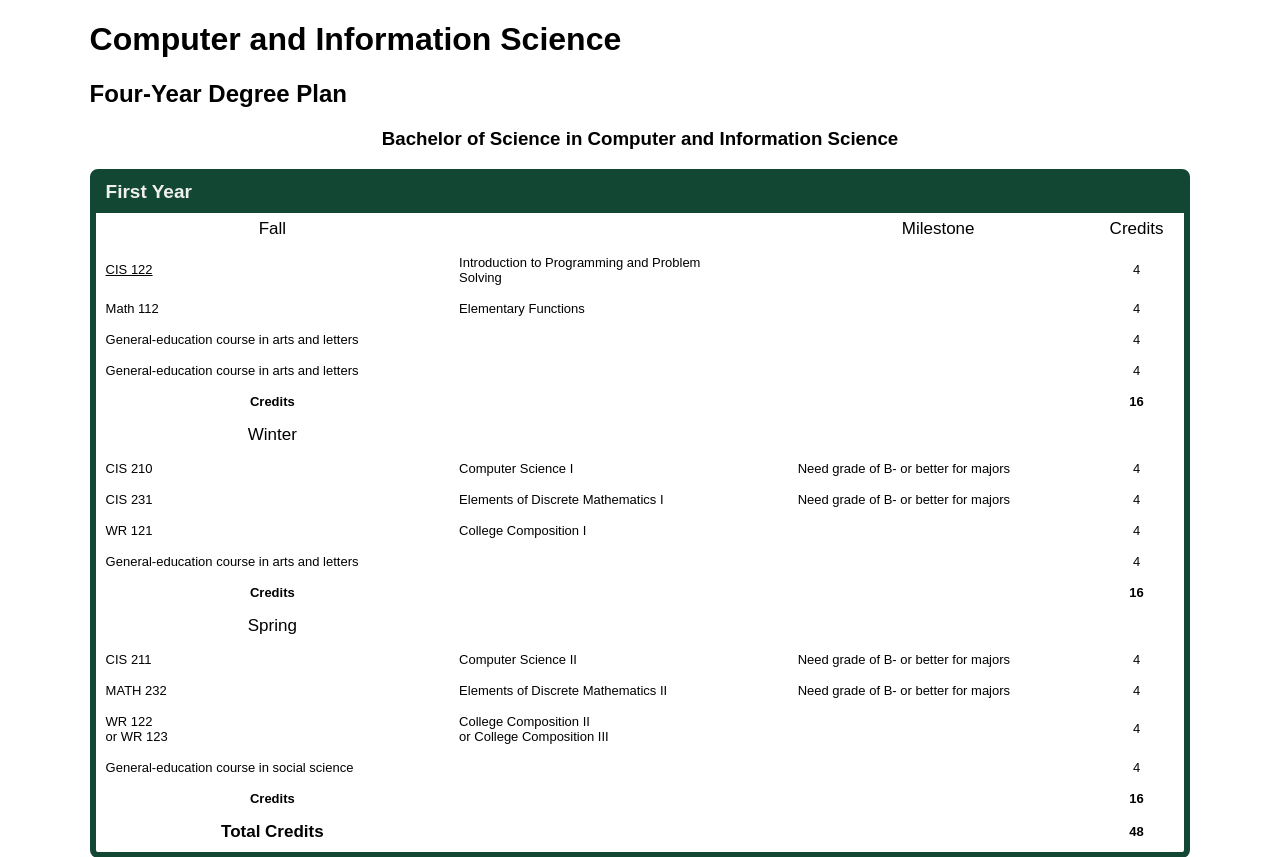
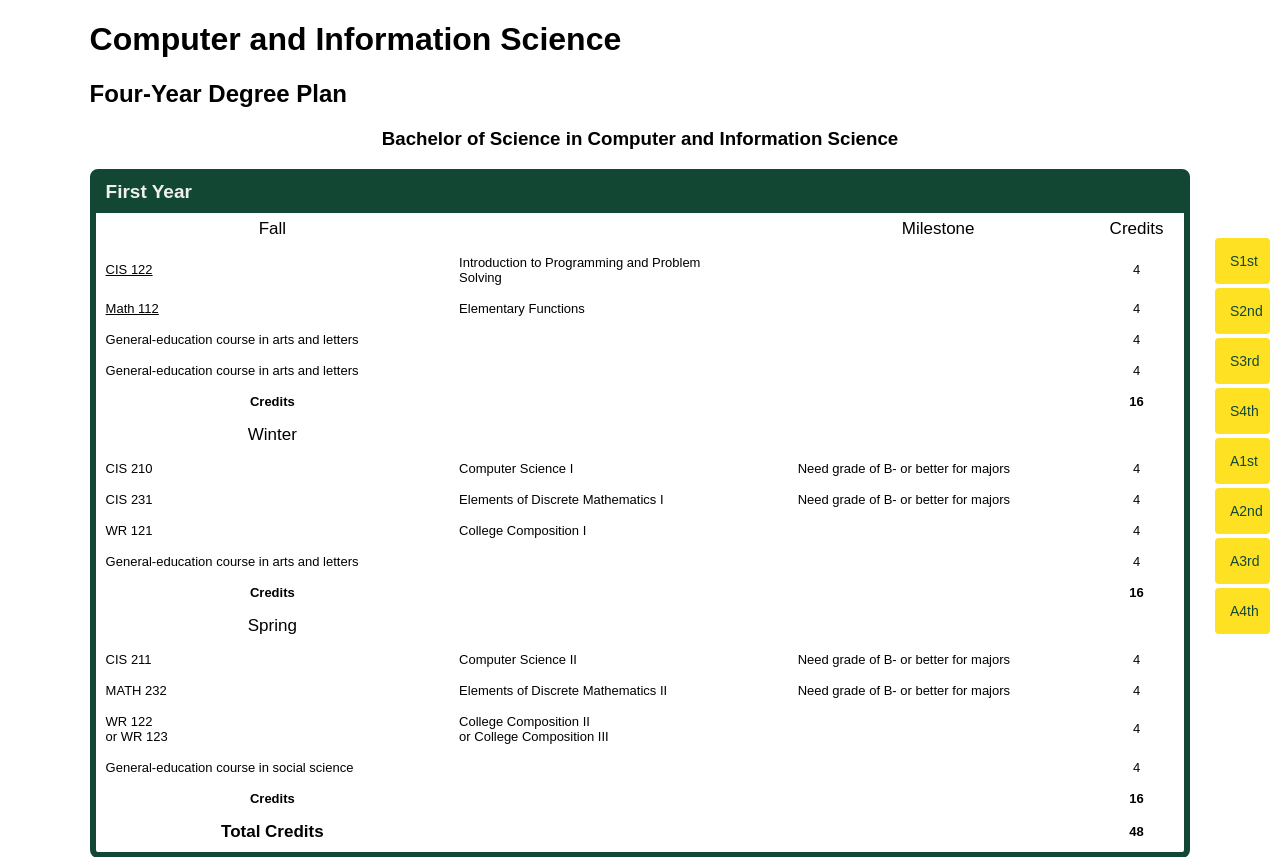
Before and after one commit to shuijian7/SlackTrack, a PHP site: page /HTML/CIS.html in a window 1280 px wide. Shown: the part 91-948 px from the top of the page. Run offline with PHP 8.4, Linux system fonts and the light colour scheme; some libraries are stand-ins or nearby versions.

Commit message:
web page updated(new component added), our page looks amazing

```diff
--- a/CSS/Popup.css
+++ b/CSS/Popup.css
@@ -21,11 +21,11 @@ body {font-family: Arial, Helvetica, sans-serif;}
   .modal-content {
     overflow: scroll;
     background-color: #124734;
-    margin: 15% auto; /* 15% from the top and centered */
+    margin: 5% auto; /* 15% from the top and centered */
     padding: 20px;
     border: 2px solid #fee123;
-    width: 50%; /* Could be more or less, depending on screen size */
-    height: 50%;
+    width: 75%; /* Could be more or less, depending on screen size */
+    height: 75%;
     border-radius:8px;
   }
 
@@ -47,10 +47,172 @@ body {font-family: Arial, Helvetica, sans-serif;}
   #myBtn2 {
     display: none;
     position: fixed;
-    bottom: 20px;
+    bottom: 22px;
     right: 10px;
     z-index: 49;
     font-size: 15px;
+    border: none;
+    outline: none;
+    width: 55px;
+    background-color: #124734;
+    color: #fee123;
+    cursor: pointer;
+    padding: 15px;
+    border-radius: 4px;
+    text-align: center;
+    vertical-align:middle;
+
+  }
+
+
+  #Btn8y {
+    display: block;
+    position: fixed;
+    /* margin-bottom: 70px; */
+    bottom: 75px;
+    right: 10px;
+    z-index: 49;
+    font-size: 14px;
+    border: none;
+    outline: none;
+    width: 55px;
+    background-color: #fee123;
+    color: #124734;
+    cursor: pointer;
+    padding: 15px;
+    border-radius: 4px;
+    text-align: center;
+    vertical-align:middle;
+
+  }
+  #Btn7y {
+    display: block;
+    position: fixed;
+    /* margin-bottom: 70px; */
+    bottom: 125px;
+    right: 10px;
+    z-index: 49;
+    font-size: 14px;
+    border: none;
+    outline: none;
+    width: 55px;
+    background-color: #fee123;
+    color: #124734;
+    cursor: pointer;
+    padding: 15px;
+    border-radius: 4px;
+    text-align: center;
+    vertical-align:middle;
+
+  }
+  #Btn6y {
+    display: block;
+    position: fixed;
+    /* margin-bottom: 70px; */
+    bottom: 175px;
+    right: 10px;
+    z-index: 49;
+    font-size: 14px;
+    border: none;
+    outline: none;
+    width: 55px;
+    background-color: #fee123;
+    color: #124734;
+    cursor: pointer;
+    padding: 15px;
+    border-radius: 4px;
+    text-align: center;
+    vertical-align:middle;
+
+  }
+  #Btn5y {
+    display: block;
+    position: fixed;
+    /* margin-bottom: 70px; */
+    bottom: 225px;
+    right: 10px;
+    z-index: 49;
+    font-size: 14px;
+    border: none;
+    outline: none;
+    width: 55px;
+    background-color: #fee123;
+    color: #124734;
+    cursor: pointer;
+    padding: 15px;
+    border-radius: 4px;
+    text-align: center;
+    vertical-align:middle;
+
+  }
+  #Btn4y {
+    display: block;
+    position: fixed;
+    /* margin-bottom: 70px; */
+    bottom: 275px;
+    right: 10px;
+    z-index: 49;
+    font-size: 14px;
+    border: none;
+    outline: none;
+    width: 55px;
+    background-color: #fee123;
+    color: #124734;
+    cursor: pointer;
+    padding: 15px;
+    border-radius: 4px;
+    text-align: center;
+    vertical-align:middle;
+
+  }
+  #Btn3y {
+    display: block;
+    position: fixed;
+    /* margin-bottom: 70px; */
+    bottom: 325px;
+    right: 10px;
+    z-index: 49;
+    font-size: 14px;
+    border: none;
+    outline: none;
+    width: 55px;
+    background-color: #fee123;
+    color: #124734;
+    cursor: pointer;
+    padding: 15px;
+    border-radius: 4px;
+    text-align: center;
+    vertical-align:middle;
+
+  }
+  #Btn2y {
+    display: block;
+    position: fixed;
+    /* margin-bottom: 70px; */
+    bottom: 375px;
+    right: 10px;
+    z-index: 49;
+    font-size: 14px;
+    border: none;
+    outline: none;
+    width: 55px;
+    background-color: #fee123;
+    color: #124734;
+    cursor: pointer;
+    padding: 15px;
+    border-radius: 4px;
+    text-align: center;
+    vertical-align:middle;
+
+  }
+  #Btn1y {
+    display: block;
+    position: fixed;
+    /* margin-bottom: 70px; */
+    bottom: 425px;
+    right: 10px;
+    z-index: 49;
+    font-size: 14px;
     border: none;
     outline: none;
     width: 55px;
@@ -64,7 +226,13 @@ body {font-family: Arial, Helvetica, sans-serif;}
 
   }
 
-  #myBtn2:hover {
+  #Btn1y:hover,  #Btn2y:hover, #Btn3y:hover ,#Btn4y:hover,
+  #Btn5y:hover, #Btn6y:hover, #Btn7y:hover, #Btn8y:hover {
     background-color: #124734;
     color: #fee123;
   }
+
+  #myBtn2:hover{
+    background-color: #fee123;
+    color: #124734;
+  }
--- a/HTML/CIS.html
+++ b/HTML/CIS.html
@@ -54,17 +54,19 @@ Last Updated: Jarvis Dong Feb 25th 9:14 AM -->
 			<span class="close">&times;</span>
 			<p style="color: white">Hello CIS 122!</p>
 			<select id= "myMajor" style= "width:30%;" >
-				<option value="NNN" disabled selected>Select  professor</option>
-				<option value="Hank">Hank Childs</option>
-				<option value="Lei">Lei Jiao</option>
-				<option value="Anthony">Anthony Hornof</option>
-				<option value="Joe">Joe Sventek</option>
+				<option value='NNN' disabled selected>Select  professor</option>
+				<option value='Hank'>Hank Childs</option>
+				<option value='Lei'>Lei Jiao</option>
+				<option value='Anthony'>Anthony Hornof</option>
+				<option value='Joe'>Joe Sventek</option>
 			</select>
 			<br>
 			<br>
 			<br>
+			<canvas id="my_canvas" width= "1000"    style="border:2px solid #ffffff; height: 200px; border-radius: 6px; "></canvas>
+			<!-- <div id="chartContainer" style="height: 370px; width: 100%;"></div> -->
 			<br>
-			<br>
+			<!-- <canvas id="a_canvas" width="1000" height="700"></canvas> -->
 			<br>
 			<br>
 			<br>
@@ -89,7 +91,7 @@ Last Updated: Jarvis Dong Feb 25th 9:14 AM -->
 
 
 		<!-- BS First Year Table -->
-		<table class="greenTable" >
+		<table id="s1" class="greenTable" >
 			<thead>
 				<tr>
 				<th>First Year</th>
@@ -114,7 +116,7 @@ Last Updated: Jarvis Dong Feb 25th 9:14 AM -->
 			<td>4</td>
 			</tr>
 			<tr>
-			<td style="text-align:left">Math 112</td>
+			<td role="button" id="myBtn3" class="u" style="text-align:left; cursor: pointer">Math 112</td>
 			<td style="text-align:left">Elementary Functions</td>
 			<td></td>
 			<td>4</td>
@@ -228,7 +230,7 @@ Last Updated: Jarvis Dong Feb 25th 9:14 AM -->
 
 
 		<!-- BS Second Year Table -->
-		<table class="greenTable">
+		<table id="s2" class="greenTable">
 				<thead>
 				<tr>
 				<th>Second Year</th>
@@ -376,7 +378,7 @@ Last Updated: Jarvis Dong Feb 25th 9:14 AM -->
 
 		<br>
 		<!-- BS Third Year Table -->
-		<table class="greenTable">
+		<table id="s3" class="greenTable">
 				<thead>
 				<tr>
 				<th>Third Year</th>
@@ -509,7 +511,7 @@ Last Updated: Jarvis Dong Feb 25th 9:14 AM -->
 
 		<br>
 		<!-- BS Forth Year Table-->
-		<table class="greenTable">
+		<table id="s4" class="greenTable">
 				<thead>
 				<tr>
 				<th>Forth Year</th>
@@ -622,7 +624,7 @@ Last Updated: Jarvis Dong Feb 25th 9:14 AM -->
 		<h3 style="text-align:center">Bachelor of Arts in Computer and Information Science</h3>
 
 		<!-- BA First Year Table -->
-		<table class="greenTable">
+		<table id="a1" class="greenTable">
 				<thead>
 					<tr>
 					<th>First Year</th>
@@ -757,7 +759,7 @@ Last Updated: Jarvis Dong Feb 25th 9:14 AM -->
 
 		<br>
 		<!-- BA Second Year Table -->
-		<table class="greenTable">
+		<table id="a2" class="greenTable">
 				<thead>
 				<tr>
 				<th>Second Year</th>
@@ -907,7 +909,7 @@ Last Updated: Jarvis Dong Feb 25th 9:14 AM -->
 
 		<br>
 		<!-- BA Third Year Table -->
-		<table class="greenTable">
+		<table id="a3" class="greenTable">
 				<thead>
 				<tr>
 				<th>Third Year</th>
@@ -1046,7 +1048,7 @@ Last Updated: Jarvis Dong Feb 25th 9:14 AM -->
 
 		<br>
 		<!-- BA Forth Year Table-->
-		<table class="greenTable">
+		<table id="a4" class="greenTable">
 				<thead>
 				<tr>
 				<th>Forth Year</th>
@@ -1173,8 +1175,18 @@ Last Updated: Jarvis Dong Feb 25th 9:14 AM -->
 				<script type="text/javascript" src="../js/Popup.js"></script>
 				<!-- <script src="http://code.jquery.com/jquery-1.10.2.js"></script> -->
 				<!-- <script src="http://code.jquery.com/ui/1.10.4/jquery-ui.js"></script> -->
+				<script src="https://canvasjs.com/assets/script/canvasjs.min.js"></script>
 
 				<button onclick="topFunction()" id="myBtn2" title="Go to top">Top</button>
+				<button onclick="Function1()" id="Btn1y" >S1st</button>
+				<button onclick="Function2()" id="Btn2y" >S2nd</button>
+				<button onclick="Function3()" id="Btn3y" >S3rd</button>
+				<button onclick="Function4()" id="Btn4y" >S4th</button>
+
+				<button onclick="Function5()" id="Btn5y" >A1st</button>
+				<button onclick="Function6()" id="Btn6y" >A2nd</button>
+				<button onclick="Function7()" id="Btn7y" >A3rd</button>
+				<button onclick="Function8()" id="Btn8y" >A4th</button>
 
 
 	</body>
--- a/js/Popup.js
+++ b/js/Popup.js
@@ -3,6 +3,8 @@ var modal = document.getElementById('myModal');
 
 // Get the button that opens the modal
 var btn = document.getElementById("myBtn");
+var btn3 = document.getElementById("myBtn3");
+
 
 // Get the <span> element that closes the modal
 var span = document.getElementsByClassName("close")[0];
@@ -10,6 +12,21 @@ var span = document.getElementsByClassName("close")[0];
 // When the user clicks the button, open the modal
 btn.onclick = function() {
   modal.style.display = "block";
+  document.getElementById('myMajor').innerHTML= "";
+  document.getElementById('myMajor').innerHTML = "<option value='NNN' disabled selected>Select  professor</option>"
+  + "<option value='Hank'>Hank Childs</option>"
+  + "<option value='Lei'>Lei Jiao</option>"
+  + "<option value='Anthony'>Anthony Hornof</option>"
+  + "<option value='Joe'>Joe Sventek</option>";
+  document.body.style.overflow = 'hidden';
+
+}
+
+
+btn3.onclick = function() {
+  modal.style.display = "block";
+  document.getElementById('myMajor').innerHTML= "";
+  document.getElementById('myMajor').innerHTML = "<option value='Hank'>WHAT? Hank Childs</option>";
   document.body.style.overflow = 'hidden'
 }
 
@@ -18,6 +35,7 @@ span.onclick = function() {
   modal.style.display = "none";
   document.body.style.overflow = 'scroll'
 }
+
 
 
 
@@ -30,15 +48,18 @@ window.onclick = function(event) {
 }
 
 
-
-
+//jump Button functions
 window.onscroll = function() {scrollFunction()};
 
 function scrollFunction() {
+
     if (document.body.scrollTop > 20 || document.documentElement.scrollTop > 20) {
     document.getElementById("myBtn2").style.display = "block";
+    // document.getElementById("Btn1y").style.display = "block";
+
     } else {
     document.getElementById("myBtn2").style.display = "none";
+    // document.getElementById("Btn1y").style.display = "block";
     }
 }
 
@@ -46,4 +67,79 @@ function scrollFunction() {
 function topFunction() {
     document.body.scrollTop = 0;
     document.documentElement.scrollTop = 0;
+    // var elmnt = document.getElementById("123abc");
+    // elmnt.scrollIntoView();
 }
+function Function1() {
+  document.getElementById("s1").scrollIntoView();
+}
+function Function2() {
+  document.getElementById("s2").scrollIntoView();
+}
+function Function3() {
+  document.getElementById("s3").scrollIntoView();
+}
+function Function4() {
+  document.getElementById("s4").scrollIntoView();
+}
+function Function5() {
+  document.getElementById("a1").scrollIntoView();
+}
+function Function6() {
+  document.getElementById("a2").scrollIntoView();
+}
+function Function7() {
+  document.getElementById("a3").scrollIntoView();
+}
+function Function8() {
+  document.getElementById("a4").scrollIntoView();
+}
+
+
+
+//canvas functions
+var my_canvas=document.getElementById("my_canvas");
+var gctx=my_canvas.getContext("2d");
+
+
+var data = [['A',10],['B',25],['C',3],['D',8],['F',2]];
+
+
+var bar_width=50;
+var y_gap=30;  // Gap below the graph
+var bar_gap=100; // Gap between Bars including width of the bar
+var x= 20; // Margin of graph from left
+
+y= my_canvas.height -y_gap ;
+
+my_canvas.width=data.length * (  bar_gap)  + x  ;
+////////////end of settings ////
+gctx.moveTo(x-5,y);
+gctx.lineTo(my_canvas.width,y); // Base line of graph
+gctx.stroke();
+
+/////////// Draw the graph ////////
+
+for (i=0;i<data.length;i++){
+// gctx.shadowColor = '#ffffff'; // remove this line if you shadow on text is required
+gctx.font = '45px'; // font for base label showing classes
+gctx.textAlign='left';
+gctx.textBaseline='top';
+gctx.fillStyle= '#FFFFFF';
+gctx.fillText(data[i][0], x,y+5); // Write base text for classes
+
+gctx.beginPath();
+gctx.lineWidth=2;
+y1=y-data[i][1]; // Coordinate for top of the Bar
+x1 = x;
+// gctx.font = '25px '; // font at top of the bar
+gctx.fillStyle= '#FFFFFF';
+gctx.fillText(data[i][1], x1,y1-20); // text at top of the bar
+
+gctx.fillStyle= '#fee123'; // fill Colur of bar
+// gctx.shadowColor = '#FFFFFF'; // shadow color for bars
+gctx.fillRect(x1,y1,bar_width,data[i][1]);// Filled bar
+
+x=x+bar_gap
+
+}// end of for loop
```
Also changed, not shown: WelcomePage.html (+5 -5 lines).
